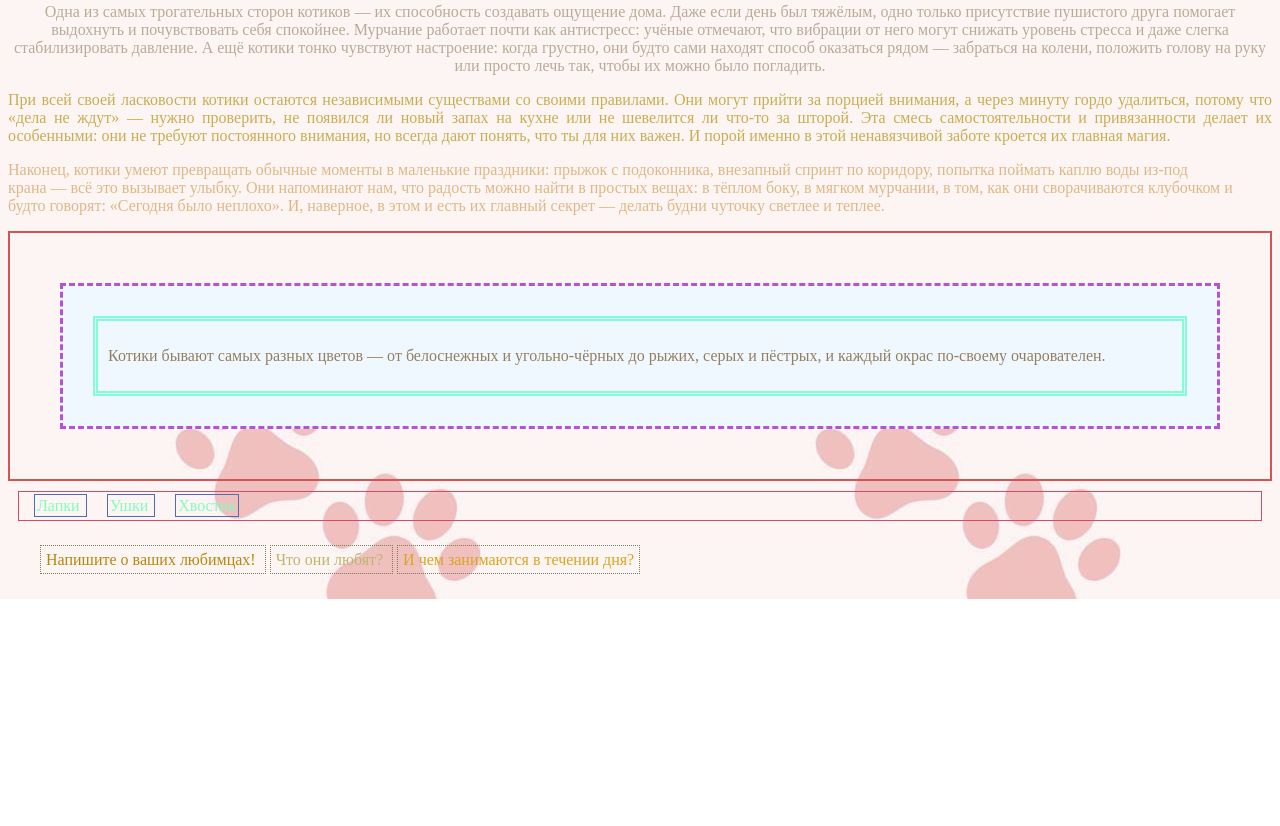
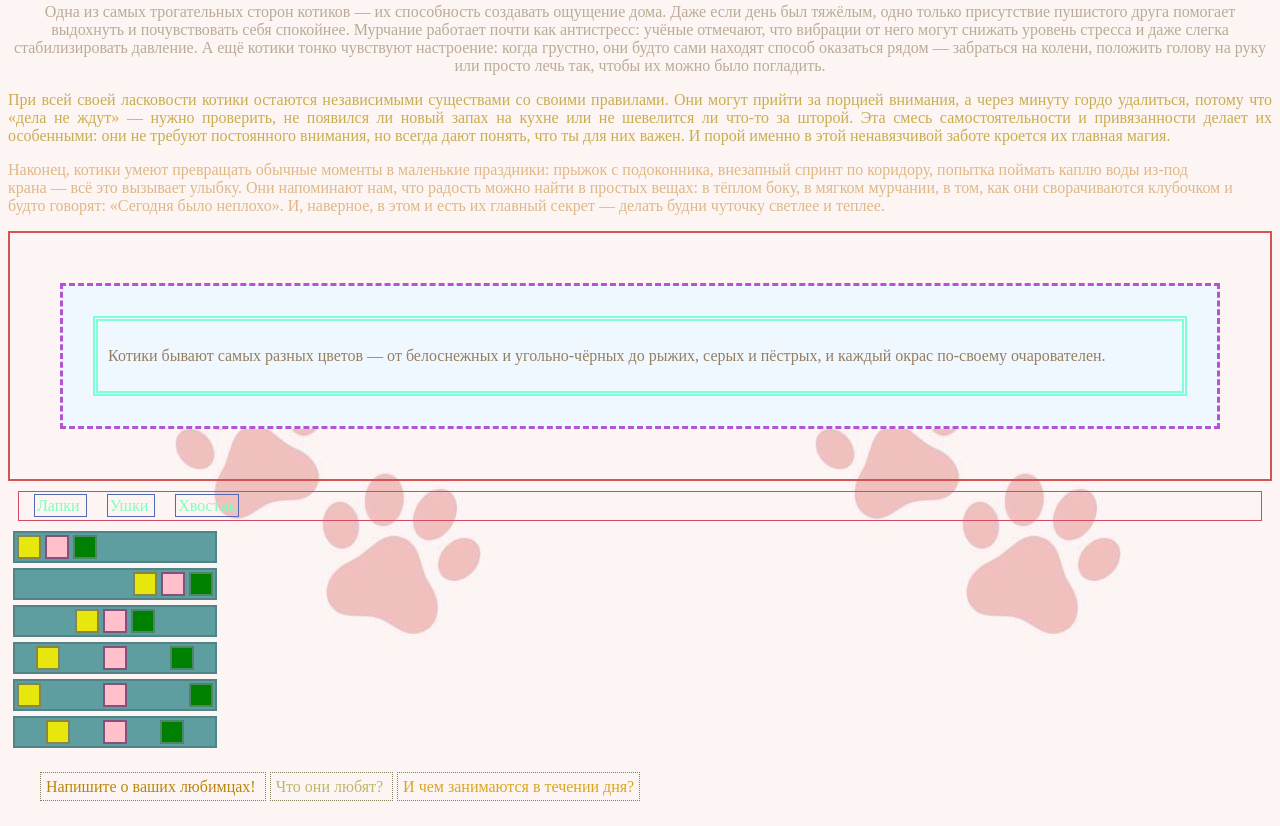
Before and after one commit to iogurti/Repozitoryi_Vok, a plain HTML site: page index.html in a window 1280 px wide. Shown: the part 1216-2042 px from the top of the page. Before the commit the page ends 1815 px from the top, so only its background shows below. Drawn offline with Linux system fonts and the light colour scheme.

Commit message:
отработка justify-content

```diff
--- a/index.html
+++ b/index.html
@@ -141,6 +141,36 @@
                 Хвостик
             </div>
         </div>
+        <conteiner id="start">
+            <div class="yellow"></div>
+            <div class="pink"></div>
+            <div class="green"></div>
+        </conteiner>
+        <conteiner id="end">
+            <div class="yellow"></div>
+            <div class="pink"></div>
+            <div class="green"></div>
+        </conteiner>
+        <conteiner id="centre">
+            <div class="yellow"></div>
+            <div class="pink"></div>
+            <div class="green"></div>
+        </conteiner>
+        <conteiner id="space-around">
+            <div class="yellow"></div>
+            <div class="pink"></div>
+            <div class="green"></div>
+        </conteiner>
+        <conteiner id="space-between">
+            <div class="yellow"></div>
+            <div class="pink"></div>
+            <div class="green"></div>
+        </conteiner>
+        <conteiner id="space-evenly">
+            <div class="yellow"></div>
+            <div class="pink"></div>
+            <div class="green"></div>
+        </conteiner>
 
     </main>
 
--- a/style.css
+++ b/style.css
@@ -108,3 +108,53 @@ footer{
     color: rgb(127, 255, 189);
     margin: 10px;
     padding: 2px;}
+
+conteiner{
+    background-color: cadetblue;
+    border: 2px solid rgb(80, 132, 134);
+    display: flex;
+    width: 200px;
+    margin: 5px;
+}
+
+.yellow{
+    background-color: rgb(231, 231, 13);
+    border: 2px solid rgb(134, 133, 80);
+    padding: 10px;
+    margin: 2px;
+}
+
+.pink{
+    background-color: pink;
+    border: 2px solid rgb(134, 80, 124);
+    padding: 10px;
+    margin: 2px;
+}
+
+.green{
+    background-color: green;
+    border: 2px solid rgb(80, 134, 104);
+    padding: 10px;
+    margin: 2px;
+}
+
+#start{
+    justify-content: flex-start;
+}
+
+#end{
+    justify-content: flex-end;
+}
+
+#centre{
+    justify-content: center;
+}
+#space-around{
+    justify-content: space-around;
+}
+#space-between{
+    justify-content: space-between;
+}
+#space-evenly{
+    justify-content: space-evenly;
+}
```
